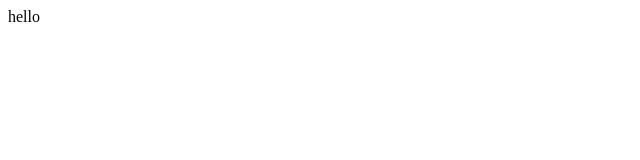
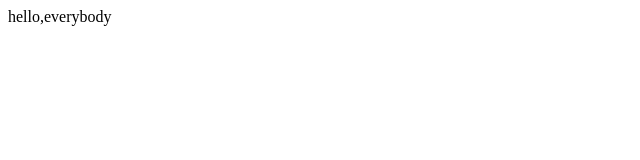
Before and after one commit to NeverSettlee/NeverSettlee.github.io, a plain HTML site: page index.html in a window 1280 px wide. Shown: the full height of the page, 0-640 px from the left. Drawn offline with Linux system fonts and the light colour scheme.

Commit message:
Update index.html

```diff
--- a/index.html
+++ b/index.html
@@ -1 +1 @@
-<p>hello</p>
+<p>hello,everybody</p>
```
